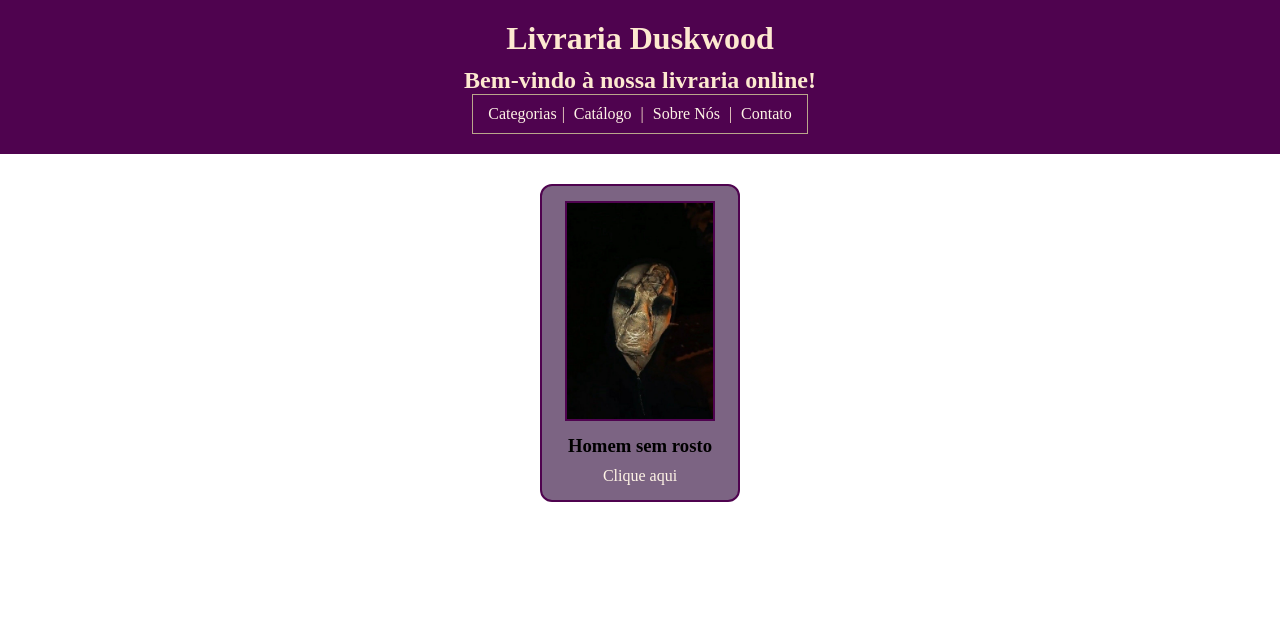
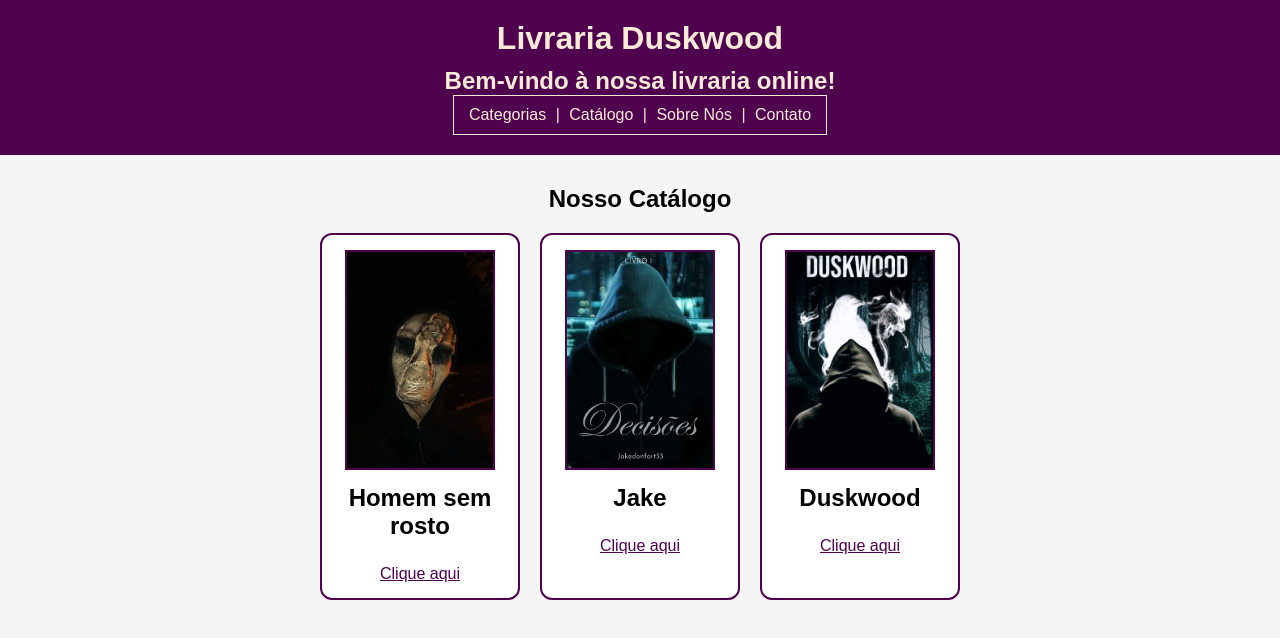
Before and after one commit to leticiahardtlz/site.livro, a plain HTML site: page index.html in a window 1280 px wide. Drawn offline with Linux system fonts and the light colour scheme.

Commit message:
livro duskwood

```diff
--- a/index.html
+++ b/index.html
@@ -1,5 +1,5 @@
 <!DOCTYPE html>
-<html lang="en">
+<html lang="pt-br">
 <head>
     <meta charset="UTF-8">
     <meta name="viewport" content="width=device-width, initial-scale=1.0">
@@ -7,28 +7,51 @@
     <link rel="stylesheet" href="style.css">
 </head>
 <body>
+
     <header>
         <h1>Livraria Duskwood</h1>
         <h2>Bem-vindo à nossa livraria online!</h2>
+
         <nav>
-                <a href= "categories.html">Categorias</a>|
+            <a href="categories.html">Categorias</a> |
             <a href="catalog.html">Catálogo</a> |
             <a href="about.html">Sobre Nós</a> |
             <a href="contact.html">Contato</a>
         </nav>
-
     </header>
 
     <main>
         <section id="produtos">
+
+            <h2>Nosso Catálogo</h2>
+
+            <div class="catalogo">
+
                 <article class="card">
                     <img src="imagens/homemsemrosto.jpg" alt="Capa do livro Homem sem rosto">
 
-                <h1>Homem sem rosto</h1>
+                    <h2>Homem sem rosto</h2>
 
-                <a href="">Clique aqui</a>
+                    <a href="produtos/homemsemrosto.html">Clique aqui</a>
+                </article>
 
+                <article class="card">
+                    <img src="imagens/jake.jpg" alt="Capa do livro Jake">
+
+                    <h2>Jake</h2>
+
+                    <a href="produtos/jake.html">Clique aqui</a>
                 </article>
+
+                <article class="card">
+                    <img src="imagens/duskwood.jpg" alt="Capa do livro Duskwood">
+
+                    <h2>Duskwood</h2>
+
+                    <a href="produtos/duskwood.html">Clique aqui</a>
+                </article>
+            </div>
+
         </section>
     </main>
 
--- a/style.css
+++ b/style.css
@@ -3,9 +3,14 @@
     box-sizing: border-box;
 }
 
+body {
+    font-family: Arial, sans-serif;
+    background-color: #f5f5f5;
+}
+
 header {
     background-color: rgb(79, 3, 79);
-    color: rgb(253, 233, 208);
+    color: antiquewhite;
     padding: 20px 0;
     display: flex;
     flex-direction: column;
@@ -21,7 +26,7 @@ h3 {
 }
 
 a {
-    color: rgb(255, 244, 230);
+    color: antiquewhite;
     text-decoration: none;
     margin: 0 5px;
 }
@@ -31,24 +36,30 @@ a:hover {
 }
 
 nav {
-    border: 1px solid rgb(186, 166, 139);
+    border: 1px solid antiquewhite;
     padding: 10px;
 }
 
 #produtos {
+    padding: 30px;
+    text-align: center;
+}
+
+.catalogo {
     display: flex;
     flex-wrap: wrap;
+    justify-content: center;
     gap: 20px;
-    padding: 30px;
-    justify-content: center;
+    margin-top: 20px;
 }
+
 .card {
     width: 200px;
     border: 2px solid rgb(79, 3, 79);
     text-align: center;
     padding: 15px;
     border-radius: 12px;
-    background-color: rgb(124, 100, 131);
+    background-color: white;
 }
 
 .card img {
@@ -58,3 +69,14 @@ nav {
     border: 2px solid rgb(79, 3, 79);
     margin-bottom: 10px;
 }
+
+.card h2 {
+    margin-bottom: 15px;
+}
+
+.card a {
+    display: inline-block;
+    color: rgb(79, 3, 79);
+    text-decoration: underline;
+    margin-top: 10px;
+}
```
Also changed, not shown: imagens/duskwood.jpg (added), imagens/jake.jpg (added). Lines whose indentation alone changed are shown as unchanged.
